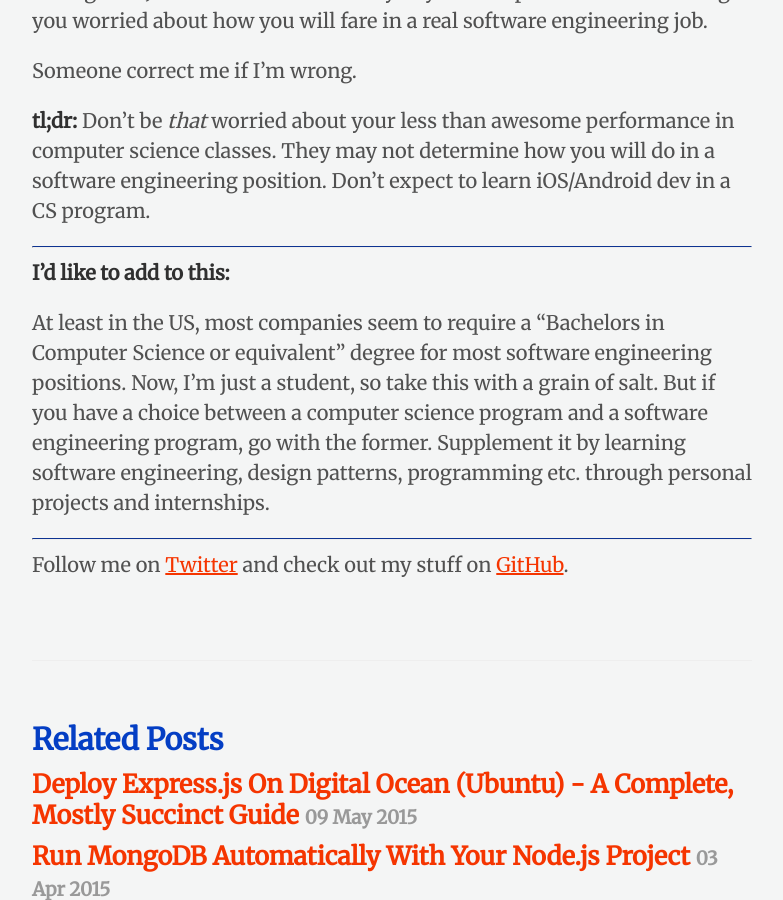
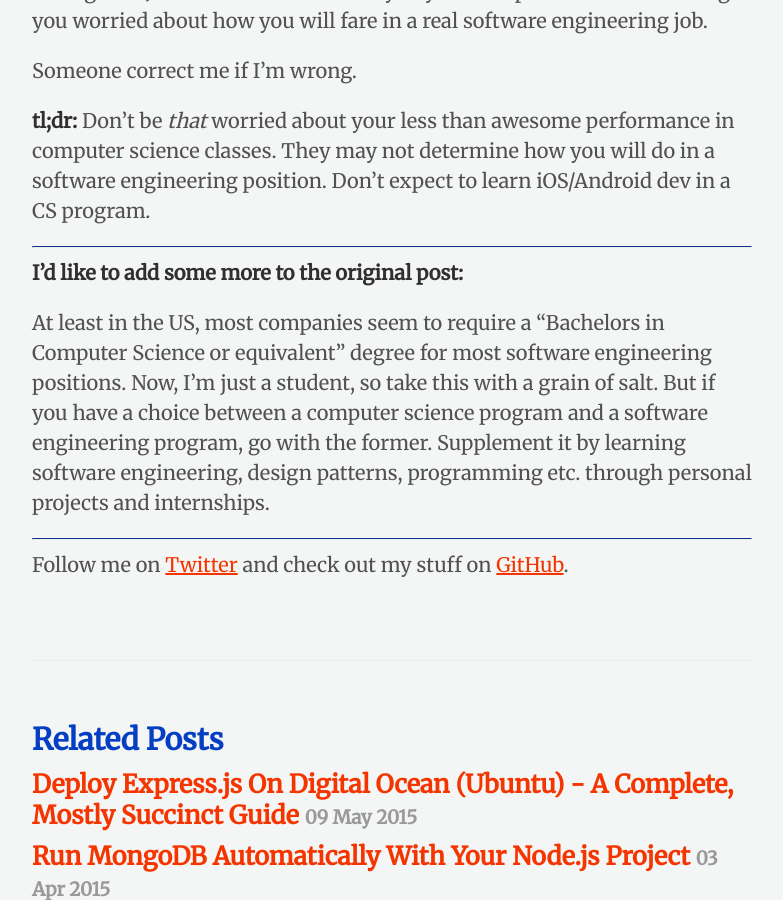
Before and after one commit to Antrikshy/antrikshy.github.io, a Jekyll site: the page built from _posts/2015-05-30-a-computer-science-program-is-not-a-software-engineering-program.md, in a window 1280 px wide and 900 px high, scrolled down 1040 px. Shown: the whole window, without its empty margins (248-1031 px from the left). Built offline with Jekyll 4.4.1, drawn with Linux system fonts in a browser that asks for light colours; Markdown is read by kramdown in place of the engine named in the settings; a script that is not in the unit is left out; comment, search, counter and statistics services are not loaded.

Commit message:
Edited latest post

```diff
--- a/_posts/2015-05-30-a-computer-science-program-is-not-a-software-engineering-program.md
+++ b/_posts/2015-05-30-a-computer-science-program-is-not-a-software-engineering-program.md
@@ -24,6 +24,6 @@ Someone correct me if I'm wrong.
 
 <hr>
 
-**I'd like to add to this:**
+**I'd like to add some more to the original post:**
 
 At least in the US, most companies seem to require a "Bachelors in Computer Science or equivalent" degree for most software engineering positions. Now, I'm just a student, so take this with a grain of salt. But if you have a choice between a computer science program and a software engineering program, go with the former. Supplement it by learning software engineering, design patterns, programming etc. through personal projects and internships.
```
